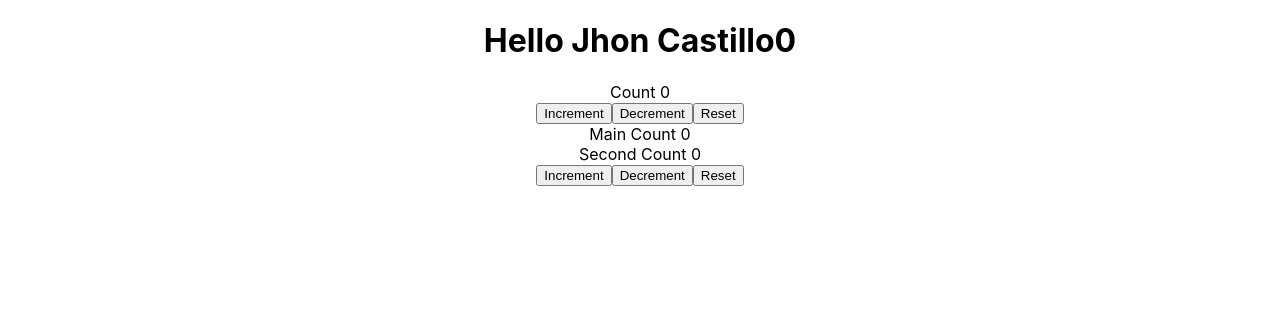
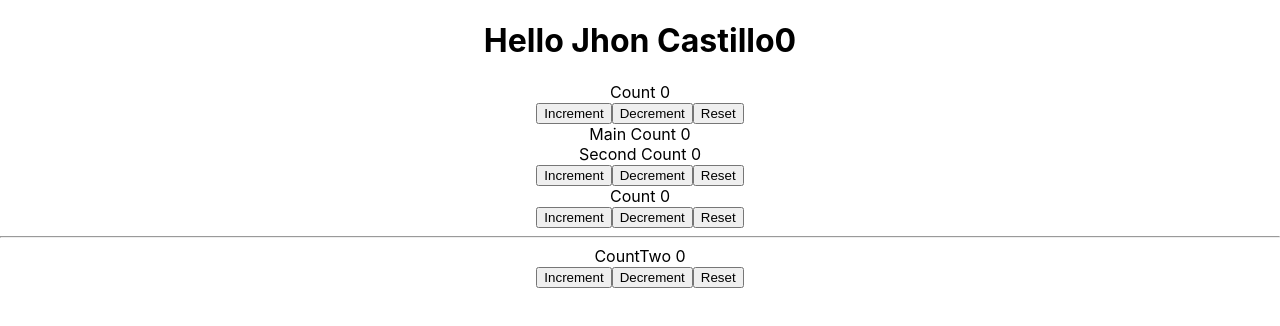
Before and after one commit to johnfra797/React-hooks, a React (Create React App) app: page / in a window 1280 px wide. Shown: the top 326 px of the page. Built offline with nearby package versions, Linux system fonts and the light colour scheme.

Commit message:
New hooks

```diff
--- a/src/App.js
+++ b/src/App.js
@@ -3,6 +3,7 @@
 import './App.css';
 import CounterOne from './components/Reducer/CounterOne'
 import CounterTwo from './components/Reducer/CounterTwo'
+import CounterThree from './components/Reducer/CounterThree'
 import ComponentA from './components/Context/ComponentA'
 export const UserContext = React.createContext();
 function App() {
@@ -13,6 +14,7 @@
       </UserContext.Provider>
       <CounterOne></CounterOne>
       <CounterTwo></CounterTwo>
+      <CounterThree></CounterThree>
     </div>
   );
 }
--- /dev/null
+++ b/src/components/Reducer/CounterThree/index.js
@@ -0,0 +1,35 @@
+import React, { useReducer } from 'react'
+
+const initialState = 0;
+const reducer = (state, action) => {
+    switch (action) {
+        case 'increment':
+            return state + 1;
+        case 'decrement':
+            return state - 1;
+        case 'reset':
+            return initialState;
+        default:
+            return state;
+    }
+}
+function CounterOne() {
+    const [count, dispatch] = useReducer(reducer,initialState);
+    const [countTwo, dispatchTwo] = useReducer(reducer,initialState);
+
+    return (
+        <div>
+            <div>Count {count}</div>
+            <button onClick={() => dispatch('increment')}>Increment</button>
+            <button onClick={() => dispatch('decrement')}>Decrement</button>
+            <button onClick={() => dispatch('reset')}>Reset</button>
+            <hr/>
+            <div>CountTwo {countTwo}</div>
+            <button onClick={() => dispatchTwo('increment')}>Increment</button>
+            <button onClick={() => dispatchTwo('decrement')}>Decrement</button>
+            <button onClick={() => dispatchTwo('reset')}>Reset</button>
+        </div>
+    )
+}
+
+export default CounterOne;
```
